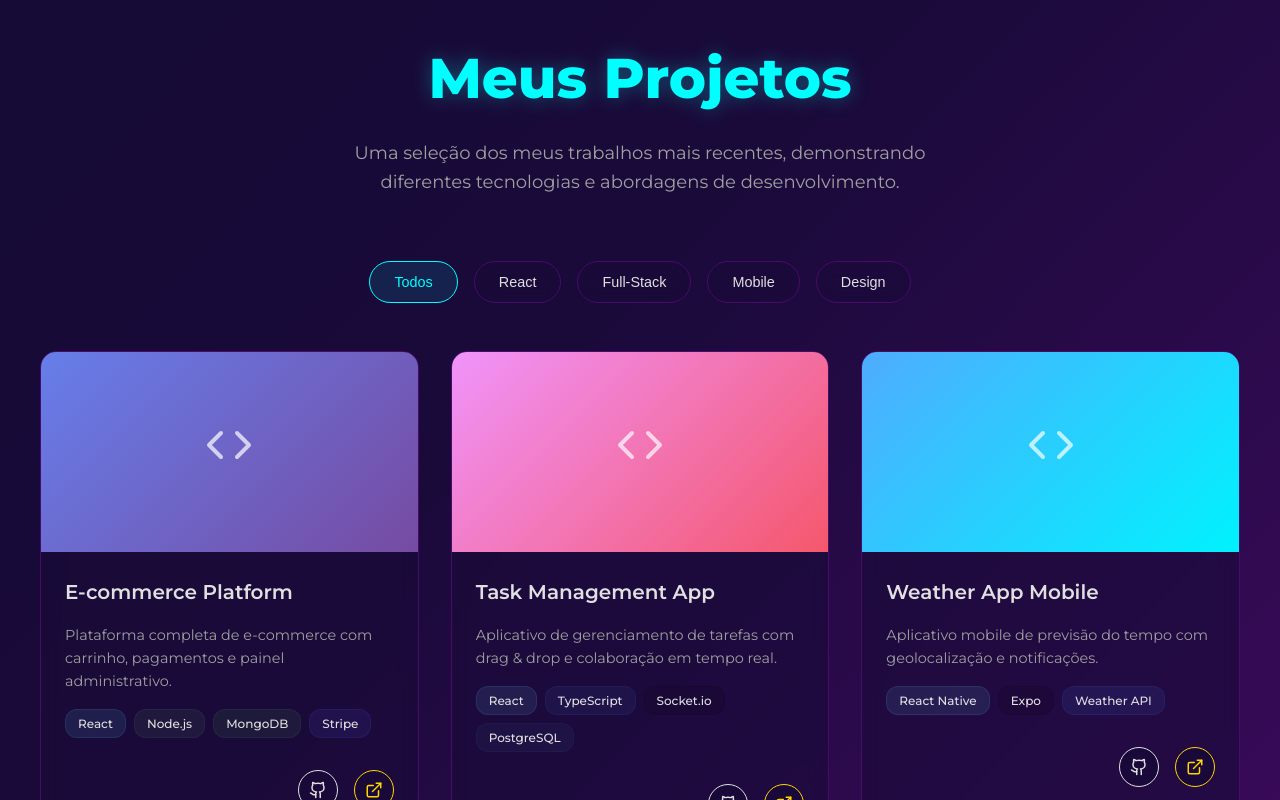
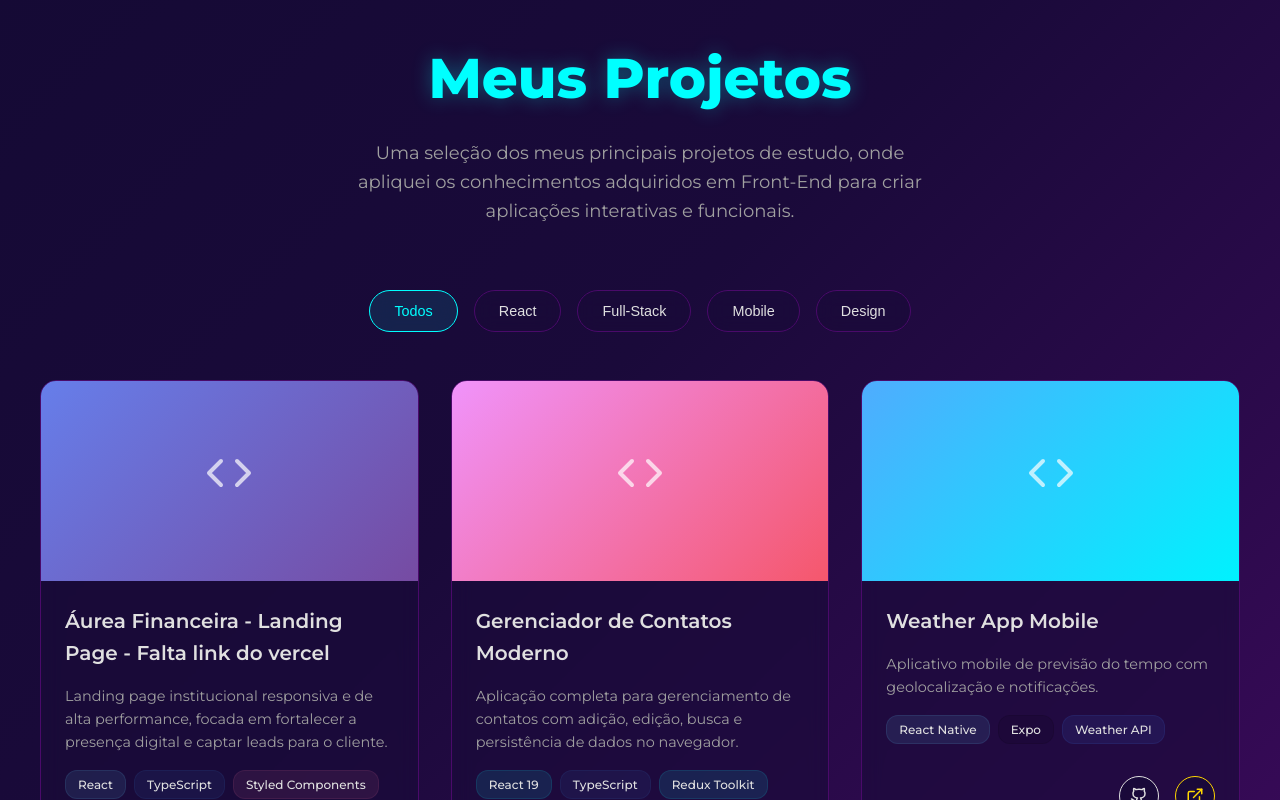
Before and after one commit to lh5818181/Cyberfolio, a React (Vite) app: page / in a window 1280 px wide. Shown: the part 2200-3000 px from the top of the page. Built offline with nearby package versions, Linux system fonts and the light colour scheme.

Commit message:
ajustando conteudo dos components

```diff
--- a/src/components/Contact/index.tsx
+++ b/src/components/Contact/index.tsx
@@ -1,3 +1,4 @@
+/* eslint-disable @typescript-eslint/no-unused-vars */
 import React, { useState } from 'react';
 import { type Variants } from 'framer-motion';
 import {
--- a/src/components/Projects/index.tsx
+++ b/src/components/Projects/index.tsx
@@ -82,28 +82,42 @@ const Projects: React.FC<ProjectsProps> = ({ className }) => {
   const projects: Project[] = [
     {
       id: '1',
-      title: 'E-commerce Platform',
+      title: 'Áurea Financeira - Landing Page - Falta link do vercel',
       description:
-        'Plataforma completa de e-commerce com carrinho, pagamentos e painel administrativo.',
+        'Landing page institucional responsiva e de alta performance, focada em fortalecer a presença digital e captar leads para o cliente.',
       fullDescription:
-        'Uma plataforma completa de e-commerce desenvolvida com React e Node.js, incluindo sistema de carrinho de compras, integração com gateway de pagamento, painel administrativo para gerenciamento de produtos e pedidos, e sistema de autenticação seguro.',
-      technologies: ['React', 'Node.js', 'MongoDB', 'Stripe'],
-      category: 'fullstack',
-      githubUrl: 'https://github.com',
+        'Desenvolvimento de uma landing page completa para a Áurea Financeira, utilizando as melhores práticas de front-end para criar uma experiência de usuário fluida e profissional. O projeto foi construído com React e TypeScript para garantir robustez e manutenibilidade. O design responsivo se adapta perfeitamente a qualquer dispositivo, enquanto as otimizações de performance asseguram um carregamento rápido. Animações sutis foram implementadas para aumentar o engajamento e guiar o usuário pelas seções de forma intuitiva.',
+      technologies: [
+        'React',
+        'TypeScript',
+        'Styled Components',
+        'Framer Motion',
+      ],
+      category: 'react',
+      githubUrl:
+        'https://github.com/devhenriquejs/LandingPage_AureaFinanceira.git',
       liveUrl: 'https://demo.com',
       imageColor: 'linear-gradient(135deg, #667eea 0%, #764ba2 100%)',
     },
     {
       id: '2',
-      title: 'Task Management App',
+      title: 'Gerenciador de Contatos Moderno',
       description:
-        'Aplicativo de gerenciamento de tarefas com drag & drop e colaboração em tempo real.',
+        'Aplicação completa para gerenciamento de contatos com adição, edição, busca e persistência de dados no navegador.',
       fullDescription:
-        'Aplicativo moderno de gerenciamento de tarefas inspirado no Trello, com funcionalidades de drag & drop, colaboração em tempo real, notificações push, e sincronização entre dispositivos. Desenvolvido com React e Socket.io.',
-      technologies: ['React', 'TypeScript', 'Socket.io', 'PostgreSQL'],
+        'Este projeto é uma demonstração de ponta a ponta de habilidades em front-end, construído com React 19 e TypeScript. A aplicação utiliza Redux Toolkit para um gerenciamento de estado global robusto e React Hook Form com Zod para validação de formulários eficiente e segura. A interface é enriquecida com animações fluidas e componentes acessíveis de Radix UI, proporcionando uma experiência de usuário (UX) superior. Os dados são salvos localmente, garantindo persistência, e o projeto inclui uma suíte de testes unitários com Jest para assegurar a qualidade do código.',
+      technologies: [
+        'React 19',
+        'TypeScript',
+        'Redux Toolkit',
+        'Styled Components',
+        'Framer Motion',
+        'React Hook Form',
+        'Jest',
+      ],
       category: 'react',
-      githubUrl: 'https://github.com',
-      liveUrl: 'https://demo.com',
+      githubUrl: 'https://github.com/devhenriquejs/ContactListReact.git',
+      liveUrl: 'https://contact-list-react-ten.vercel.app/',
       imageColor: 'linear-gradient(135deg, #f093fb 0%, #f5576c 100%)',
     },
     {
@@ -302,8 +316,9 @@ const Projects: React.FC<ProjectsProps> = ({ className }) => {
         >
           <SectionTitle variants={itemVariants}>Meus Projetos</SectionTitle>
           <SectionSubtitle variants={itemVariants}>
-            Uma seleção dos meus trabalhos mais recentes, demonstrando
-            diferentes tecnologias e abordagens de desenvolvimento.
+            Uma seleção dos meus principais projetos de estudo, onde apliquei os
+            conhecimentos adquiridos em Front-End para criar aplicações
+            interativas e funcionais.
           </SectionSubtitle>
         </ProjectsHeader>
 
```
Also changed, not shown: src/components/About/index.tsx (+11 -8 lines), src/components/Hero/index.tsx (+7 -10 lines).
